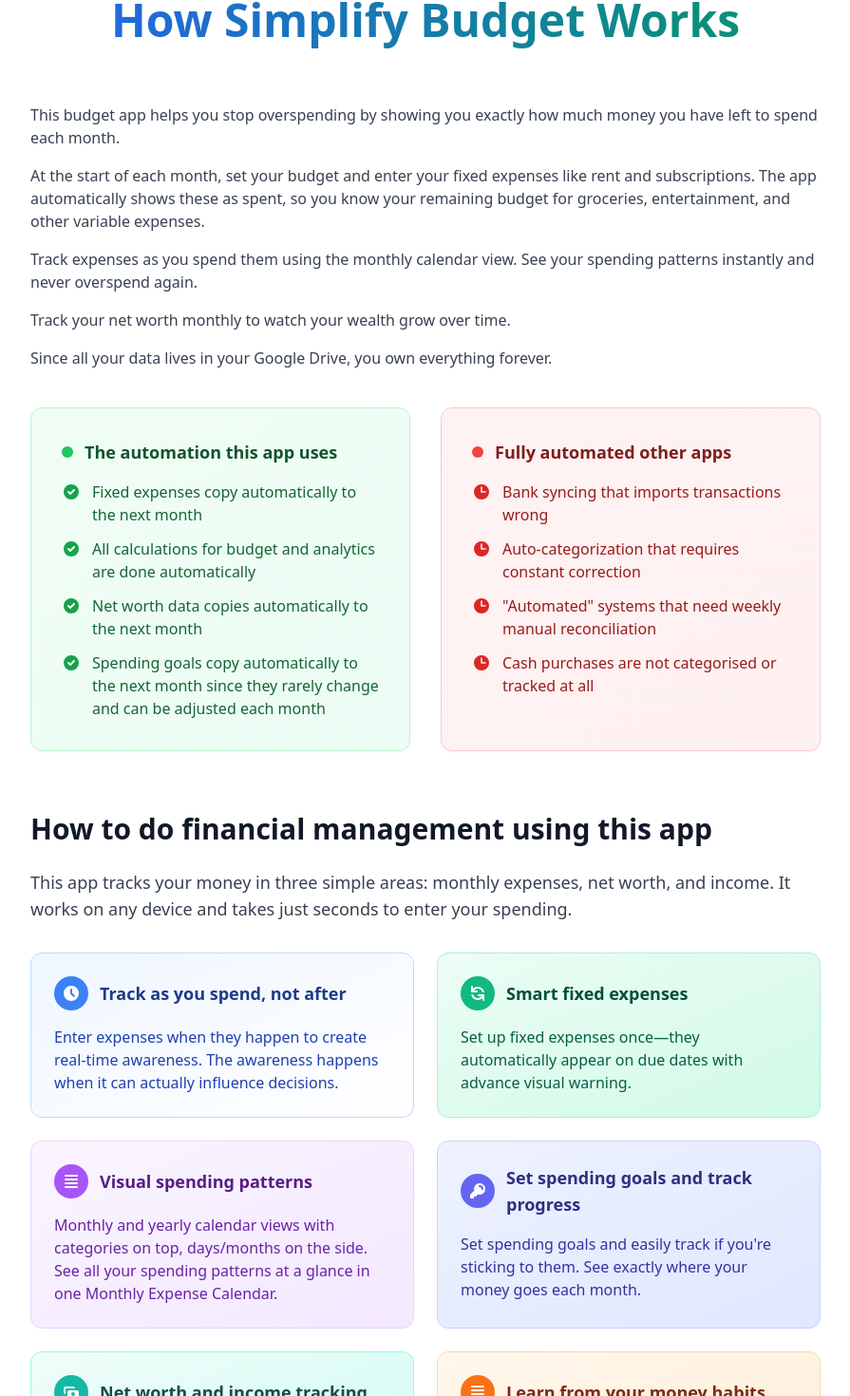
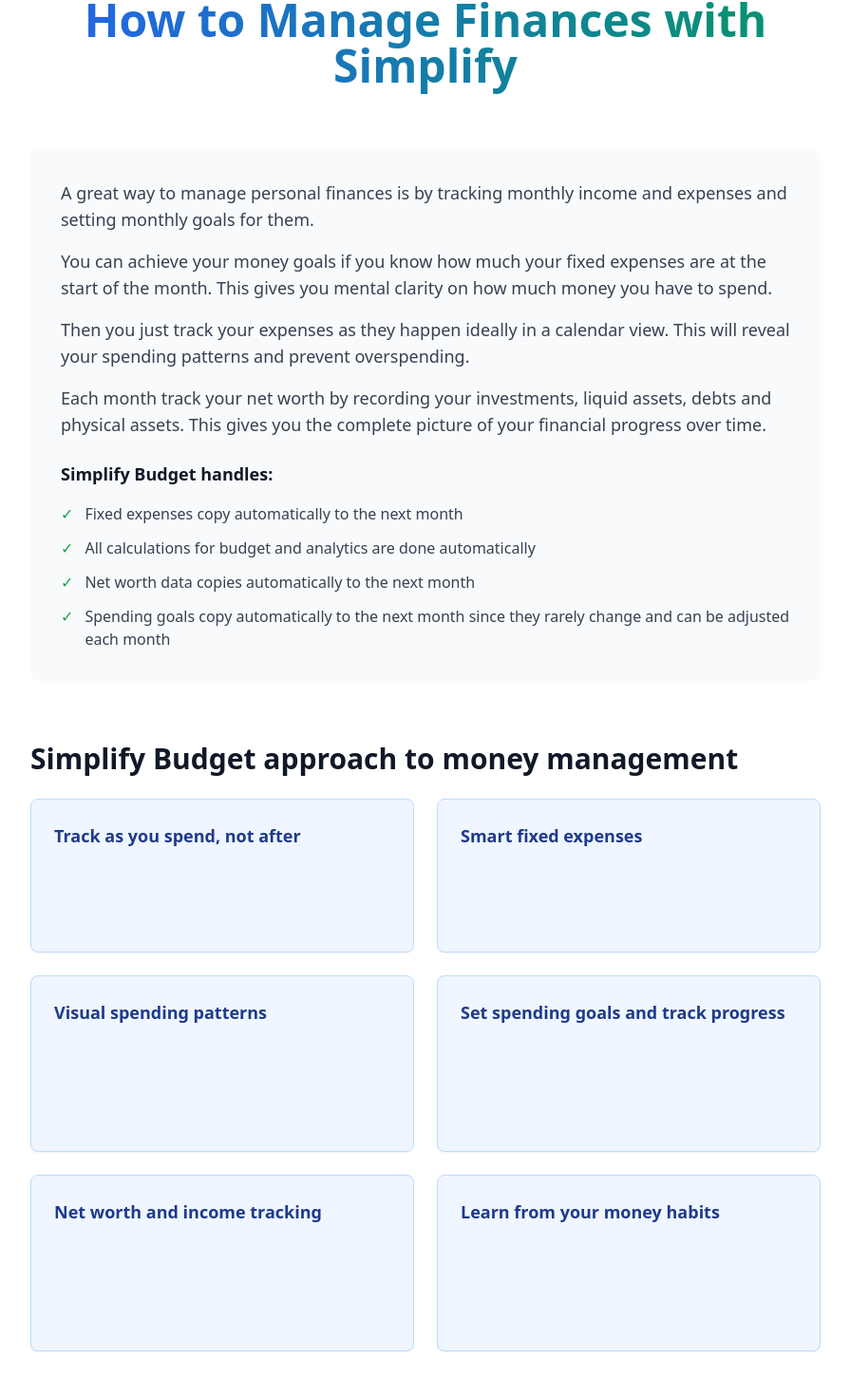
Before and after one commit to serdarsalim/personalfinance, a Next.js app: page /how-it-works in a window 1280 px wide. Shown: the part 171-1641 px from the top of the page at 95% size, without its empty margins (192-1087 px from the left). Built offline with nearby package versions, Linux system fonts and the light colour scheme.

Commit message:
fxing the how to page

```diff
--- a/src/app/how-it-works/PhilosophyClient.tsx
+++ b/src/app/how-it-works/PhilosophyClient.tsx
@@ -8,8 +8,8 @@ const PhilosophyClient = () => {
   const [showSidebar, setShowSidebar] = useState(true);
 
   const sections = [
-    { id: 'introduction', title: 'Learn More' },
-    { id: 'philosophy', title: 'Our Approach' },
+    { id: 'introduction', title: 'Getting Started' },
+    { id: 'philosophy', title: 'Simplify Approach' },
     { id: 'results', title: 'Why It Works' },
     { id: 'who-for', title: 'Who It\'s For' },
     { id: 'simple-beats-complex', title: 'Simple beats complex' },
--- a/src/app/how-it-works/page.tsx
+++ b/src/app/how-it-works/page.tsx
@@ -6,12 +6,12 @@ import { Metadata } from 'next';
 export const dynamic = 'force-dynamic';
 
 export const metadata: Metadata = {
-  title: 'How Simplify Budget Works - Complete Financial Management Made Easy',
-  description: 'Learn how Simplify Budget provides complete financial management with smart automation, visual expense tracking, and net worth monitoring. See why it works better than traditional budget apps.',
+  title: 'How to Manage Finances with Simplify Budget - Complete Guide',
+  description: 'Learn how to manage your finances effectively with Simplify Budget. Smart automation, visual expense tracking, and net worth monitoring made simple.',
   keywords: 'how simplify budget works, financial management app, smart budgeting, expense tracking, net worth tracking, budget calendar, family budgeting, google sheets budget',
   openGraph: {
-    title: 'How Simplify Budget Works - Complete Financial Management Made Easy',
-    description: 'Learn how Simplify Budget provides complete financial management with smart automation and visual expense tracking.',
+    title: 'How to Manage Finances with Simplify Budget - Complete Guide',
+    description: 'Learn how to manage your finances effectively with Simplify Budget. Smart automation, visual expense tracking, and net worth monitoring made simple.',
     url: 'https://simplifybudget.com/how-it-works',
     siteName: 'Simplify Budget',
     images: [
@@ -27,8 +27,8 @@ export const metadata: Metadata = {
   },
   twitter: {
     card: 'summary_large_image',
-    title: 'How Simplify Budget Works - Complete Financial Management Made Easy',
-    description: 'Learn how Simplify Budget provides complete financial management with smart automation and visual expense tracking.',
+    title: 'How to Manage Finances with Simplify Budget - Complete Guide',
+    description: 'Learn how to manage your finances effectively with Simplify Budget. Smart automation, visual expense tracking, and net worth monitoring made simple.',
     images: ['https://simplifybudget.com/simplifybudget.jpg'],
   },
   alternates: {
@@ -45,7 +45,7 @@ const ArticleContent = () => (
       <div className="max-w-4xl mx-auto px-4 sm:px-6 lg:px-8">
         <div className="text-center">
           <h1 className="text-4xl sm:text-5xl font-bold mb-6 bg-clip-text text-transparent bg-gradient-to-r from-blue-600 to-emerald-600 leading-tight pb-2">
-          How Simplify Budget Works
+          How to Manage Finances with Simplify
           </h1>
         </div>
       </div>
@@ -63,194 +63,90 @@ const ArticleContent = () => (
         {/* Introduction */}
         <section id="introduction" className="mb-16">
 
-     <p className="text-gray-700 mb-4">
-  This budget app helps you stop overspending by showing you exactly how much money you have left to spend each month.
+          <div className="bg-gray-50 p-8 rounded-lg">
+            <p className="text-gray-700 text-lg mb-4">
+              A great way to manage personal finances is by tracking monthly income and expenses and setting monthly goals for them.
             </p>
 
-<p className="text-gray-700 mb-4">
-  At the start of each month, set your budget and enter your fixed expenses like rent and subscriptions. The app automatically shows these as spent, so you know your remaining budget for groceries, entertainment, and other variable expenses.
+            <p className="text-gray-700 text-lg mb-4">
+              You can achieve your money goals if you know how much your fixed expenses are at the start of the month. This gives you mental clarity on how much money you have to spend.
             </p>
 
-<p className="text-gray-700 mb-4">
-  Track expenses as you spend them using the monthly calendar view. See your spending patterns instantly and never overspend again.
+            <p className="text-gray-700 text-lg mb-4">
+              Then you just track your expenses as they happen ideally in a calendar view. This will reveal your spending patterns and prevent overspending.
             </p>
 
-<p className="text-gray-700 mb-4">
-  Track your net worth monthly to watch your wealth grow over time.
+            <p className="text-gray-700 text-lg mb-6">
+              Each month track your net worth by recording your investments, liquid assets, debts and physical assets. This gives you the complete picture of your financial progress over time.
             </p>
 
-<p className="text-gray-700 mb-4">
-  Since all your data lives in your Google Drive, you own everything forever.
-</p> <br></br>
+            <h3 className="text-lg font-bold text-gray-900 mb-4">Simplify Budget handles:</h3>
 
-          {/* The Right Kind of Automation */}
-          <div className="mb-12">
-
-
-            <div className="grid md:grid-cols-2 gap-8 mb-6">
-              <div className="bg-gradient-to-br from-green-50 to-emerald-50 border border-green-200 p-8 rounded-xl shadow-sm">
-                <div className="flex items-center mb-4">
-                  <div className="w-3 h-3 bg-green-500 rounded-full mr-3"></div>
-                  <h4 className="font-bold text-green-900 text-lg">The automation this app uses</h4>
-                </div>
             <ul className="space-y-3">
-                  <li className="flex items-start text-green-800">
-                    <svg className="w-5 h-5 text-green-600 mr-3 mt-0.5 flex-shrink-0" fill="currentColor" viewBox="0 0 20 20">
-                      <path fillRule="evenodd" d="M10 18a8 8 0 100-16 8 8 0 000 16zm3.707-9.293a1 1 0 00-1.414-1.414L9 10.586 7.707 9.293a1 1 0 00-1.414 1.414l2 2a1 1 0 001.414 0l4-4z" clipRule="evenodd" />
-                    </svg>
-                    Fixed expenses copy automatically to the next month
+              <li className="flex items-start">
+                <span className="text-green-600 mr-3">✓</span>
+                <span className="text-gray-700">Fixed expenses copy automatically to the next month</span>
               </li>
-                  <li className="flex items-start text-green-800">
-                    <svg className="w-5 h-5 text-green-600 mr-3 mt-0.5 flex-shrink-0" fill="currentColor" viewBox="0 0 20 20">
-                      <path fillRule="evenodd" d="M10 18a8 8 0 100-16 8 8 0 000 16zm3.707-9.293a1 1 0 00-1.414-1.414L9 10.586 7.707 9.293a1 1 0 00-1.414 1.414l2 2a1 1 0 001.414 0l4-4z" clipRule="evenodd" />
-                    </svg>
-                    All calculations for budget and analytics are done automatically
+              <li className="flex items-start">
+                <span className="text-green-600 mr-3">✓</span>
+                <span className="text-gray-700">All calculations for budget and analytics are done automatically</span>
               </li>
-                  <li className="flex items-start text-green-800">
-                    <svg className="w-5 h-5 text-green-600 mr-3 mt-0.5 flex-shrink-0" fill="currentColor" viewBox="0 0 20 20">
-                      <path fillRule="evenodd" d="M10 18a8 8 0 100-16 8 8 0 000 16zm3.707-9.293a1 1 0 00-1.414-1.414L9 10.586 7.707 9.293a1 1 0 00-1.414 1.414l2 2a1 1 0 001.414 0l4-4z" clipRule="evenodd" />
-                    </svg>
-                    Net worth data copies automatically to the next month
+              <li className="flex items-start">
+                <span className="text-green-600 mr-3">✓</span>
+                <span className="text-gray-700">Net worth data copies automatically to the next month</span>
               </li>
-                  <li className="flex items-start text-green-800">
-                    <svg className="w-5 h-5 text-green-600 mr-3 mt-0.5 flex-shrink-0" fill="currentColor" viewBox="0 0 20 20">
-                      <path fillRule="evenodd" d="M10 18a8 8 0 100-16 8 8 0 000 16zm3.707-9.293a1 1 0 00-1.414-1.414L9 10.586 7.707 9.293a1 1 0 00-1.414 1.414l2 2a1 1 0 001.414 0l4-4z" clipRule="evenodd" />
-                    </svg>
-                    Spending goals copy automatically to the next month since they rarely change and can be adjusted each month
+              <li className="flex items-start">
+                <span className="text-green-600 mr-3">✓</span>
+                <span className="text-gray-700">Spending goals copy automatically to the next month since they rarely change and can be adjusted each month</span>
               </li>
             </ul>
-              </div>
-
-              <div className="bg-gradient-to-br from-red-50 to-rose-50 border border-red-200 p-8 rounded-xl shadow-sm">
-                <div className="flex items-center mb-4">
-                  <div className="w-3 h-3 bg-red-500 rounded-full mr-3"></div>
-                  <h4 className="font-bold text-red-900 text-lg">Fully automated other apps</h4>
-                </div>
-                <ul className="space-y-3">
-                  <li className="flex items-start text-red-800">
-                    <svg className="w-5 h-5 text-red-600 mr-3 mt-0.5 flex-shrink-0" fill="currentColor" viewBox="0 0 20 20">
-                      <path fillRule="evenodd" d="M10 18a8 8 0 100-16 8 8 0 000 16zm.75-13a.75.75 0 00-1.5 0v5c0 .414.336.75.75.75h4a.75.75 0 000-1.5h-3.25V5z" clipRule="evenodd" />
-                    </svg>
-                    Bank syncing that imports transactions wrong
-                  </li>
-                  <li className="flex items-start text-red-800">
-                    <svg className="w-5 h-5 text-red-600 mr-3 mt-0.5 flex-shrink-0" fill="currentColor" viewBox="0 0 20 20">
-                      <path fillRule="evenodd" d="M10 18a8 8 0 100-16 8 8 0 000 16zm.75-13a.75.75 0 00-1.5 0v5c0 .414.336.75.75.75h4a.75.75 0 000-1.5h-3.25V5z" clipRule="evenodd" />
-                    </svg>
-                    Auto-categorization that requires constant correction
-                  </li>
-                  <li className="flex items-start text-red-800">
-                    <svg className="w-5 h-5 text-red-600 mr-3 mt-0.5 flex-shrink-0" fill="currentColor" viewBox="0 0 20 20">
-                      <path fillRule="evenodd" d="M10 18a8 8 0 100-16 8 8 0 000 16zm.75-13a.75.75 0 00-1.5 0v5c0 .414.336.75.75.75h4a.75.75 0 000-1.5h-3.25V5z" clipRule="evenodd" />
-                    </svg>
-                    "Automated" systems that need weekly manual reconciliation
-                  </li>
-                  <li className="flex items-start text-red-800">
-                    <svg className="w-5 h-5 text-red-600 mr-3 mt-0.5 flex-shrink-0" fill="currentColor" viewBox="0 0 20 20">
-                      <path fillRule="evenodd" d="M10 18a8 8 0 100-16 8 8 0 000 16zm.75-13a.75.75 0 00-1.5 0v5c0 .414.336.75.75.75h4a.75.75 0 000-1.5h-3.25V5z" clipRule="evenodd" />
-                    </svg>
-                    Cash purchases are not categorised or tracked at all
-                  </li>
-                </ul>
-              </div>
-            </div>
-
-
-
-
           </div>
 
         </section>
 
         {/* The Simplify Budget Philosophy */}
         <section id="philosophy" className="mb-16">
-          <h2 className="text-3xl font-bold mb-6 text-gray-900">How to do financial management using this app</h2>
-
-          <p className="text-gray-700 mb-8 text-lg">
-            This app tracks your money in three simple areas: monthly expenses, net worth, and income. It works on any device and takes just seconds to enter your spending.
-          </p>
+          <h2 className="text-3xl font-bold mb-6 text-gray-900">Simplify Budget approach to money management</h2>
 
           <div className="grid md:grid-cols-2 gap-6">
-            <div className="bg-gradient-to-br from-blue-50 to-blue-100 border border-blue-200 p-6 rounded-xl">
-              <div className="flex items-center mb-4">
-                <div className="bg-blue-500 rounded-full p-2 mr-3">
-                  <svg className="w-5 h-5 text-white" fill="currentColor" viewBox="0 0 20 20">
-                    <path fillRule="evenodd" d="M10 18a8 8 0 100-16 8 8 0 000 16zm1-12a1 1 0 10-2 0v4a1 1 0 00.293.707l2.828 2.829a1 1 0 101.415-1.415L11 9.586V6z" clipRule="evenodd" />
-                  </svg>
-                </div>
-                <h3 className="text-lg font-bold text-blue-900">Track as you spend, not after</h3>
-              </div>
-              <p className="text-blue-800">
+            <div className="group bg-blue-50 hover:bg-blue-100 border border-blue-200 p-6 rounded-lg shadow-sm transition-all duration-300 cursor-pointer">
+              <h3 className="text-lg font-bold text-blue-900 mb-3">Track as you spend, not after</h3>
+              <p className="text-blue-700 opacity-0 group-hover:opacity-100 transition-opacity duration-300">
                 Enter expenses when they happen to create real-time awareness. The awareness happens when it can actually influence decisions.
               </p>
             </div>
 
-            <div className="bg-gradient-to-br from-emerald-50 to-emerald-100 border border-emerald-200 p-6 rounded-xl">
-              <div className="flex items-center mb-4">
-                <div className="bg-emerald-500 rounded-full p-2 mr-3">
-                  <svg className="w-5 h-5 text-white" fill="currentColor" viewBox="0 0 20 20">
-                    <path fillRule="evenodd" d="M4 2a1 1 0 011 1v2.101a7.002 7.002 0 0111.601 2.566 1 1 0 11-1.885.666A5.002 5.002 0 005.999 7H9a1 1 0 010 2H4a1 1 0 01-1-1V3a1 1 0 011-1zm.008 9.057a1 1 0 011.276.61A5.002 5.002 0 0014.001 13H11a1 1 0 110-2h5a1 1 0 011 1v5a1 1 0 11-2 0v-2.101a7.002 7.002 0 01-11.601-2.566 1 1 0 01.61-1.276z" clipRule="evenodd" />
-                  </svg>
-                </div>
-                <h3 className="text-lg font-bold text-emerald-900">Smart fixed expenses</h3>
-              </div>
-              <p className="text-emerald-800">
+            <div className="group bg-blue-50 hover:bg-blue-100 border border-blue-200 p-6 rounded-lg shadow-sm transition-all duration-300 cursor-pointer">
+              <h3 className="text-lg font-bold text-blue-900 mb-3">Smart fixed expenses</h3>
+              <p className="text-blue-700 opacity-0 group-hover:opacity-100 transition-opacity duration-300">
                 Set up fixed expenses once—they automatically appear on due dates with advance visual warning.
               </p>
             </div>
 
-            <div className="bg-gradient-to-br from-purple-50 to-purple-100 border border-purple-200 p-6 rounded-xl">
-              <div className="flex items-center mb-4">
-                <div className="bg-purple-500 rounded-full p-2 mr-3">
-                  <svg className="w-5 h-5 text-white" fill="currentColor" viewBox="0 0 20 20">
-                    <path fillRule="evenodd" d="M3 4a1 1 0 011-1h12a1 1 0 110 2H4a1 1 0 01-1-1zm0 4a1 1 0 011-1h12a1 1 0 110 2H4a1 1 0 01-1-1zm0 4a1 1 0 011-1h12a1 1 0 110 2H4a1 1 0 01-1-1zm0 4a1 1 0 011-1h12a1 1 0 110 2H4a1 1 0 01-1-1z" clipRule="evenodd" />
-                  </svg>
-                </div>
-                <h3 className="text-lg font-bold text-purple-900">Visual spending patterns</h3>
-              </div>
-              <p className="text-purple-800">
+            <div className="group bg-blue-50 hover:bg-blue-100 border border-blue-200 p-6 rounded-lg shadow-sm transition-all duration-300 cursor-pointer">
+              <h3 className="text-lg font-bold text-blue-900 mb-3">Visual spending patterns</h3>
+              <p className="text-blue-700 opacity-0 group-hover:opacity-100 transition-opacity duration-300">
                 Monthly and yearly calendar views with categories on top, days/months on the side. See all your spending patterns at a glance in one Monthly Expense Calendar.
               </p>
             </div>
 
-            <div className="bg-gradient-to-br from-indigo-50 to-indigo-100 border border-indigo-200 p-6 rounded-xl">
-              <div className="flex items-center mb-4">
-                <div className="bg-indigo-500 rounded-full p-2 mr-3">
-                  <svg className="w-5 h-5 text-white" fill="currentColor" viewBox="0 0 20 20">
-                    <path fillRule="evenodd" d="M18 8a6 6 0 01-7.743 5.743L10 14l-1 1-1 1H6v2H2v-4l4.257-4.257A6 6 0 1118 8zm-6-4a1 1 0 100 2 2 2 0 012 2 1 1 0 102 0 4 4 0 00-4-4z" clipRule="evenodd" />
-                  </svg>
-                </div>
-                <h3 className="text-lg font-bold text-indigo-900">Set spending goals and track progress</h3>
-              </div>
-              <p className="text-indigo-800">
+            <div className="group bg-blue-50 hover:bg-blue-100 border border-blue-200 p-6 rounded-lg shadow-sm transition-all duration-300 cursor-pointer">
+              <h3 className="text-lg font-bold text-blue-900 mb-3">Set spending goals and track progress</h3>
+              <p className="text-blue-700 opacity-0 group-hover:opacity-100 transition-opacity duration-300">
                 Set spending goals and easily track if you're sticking to them. See exactly where your money goes each month.
               </p>
             </div>
 
-            <div className="bg-gradient-to-br from-teal-50 to-teal-100 border border-teal-200 p-6 rounded-xl">
-              <div className="flex items-center mb-4">
-                <div className="bg-teal-500 rounded-full p-2 mr-3">
-                  <svg className="w-5 h-5 text-white" fill="currentColor" viewBox="0 0 20 20">
-                    <path fillRule="evenodd" d="M4 4a2 2 0 00-2 2v4a2 2 0 002 2V6h10a2 2 0 00-2-2H4zm2 6a2 2 0 012-2h8a2 2 0 012 2v4a2 2 0 01-2 2H8a2 2 0 01-2-2v-4zm6 4a2 2 0 100-4 2 2 0 000 4z" clipRule="evenodd" />
-                  </svg>
-                </div>
-                <h3 className="text-lg font-bold text-teal-900">Net worth and income tracking</h3>
-              </div>
-              <p className="text-teal-800">
+            <div className="group bg-blue-50 hover:bg-blue-100 border border-blue-200 p-6 rounded-lg shadow-sm transition-all duration-300 cursor-pointer">
+              <h3 className="text-lg font-bold text-blue-900 mb-3">Net worth and income tracking</h3>
+              <p className="text-blue-700 opacity-0 group-hover:opacity-100 transition-opacity duration-300">
                 Track your complete financial picture over time—assets, debts, and income trends. Previous month's data copies over automatically.
               </p>
             </div>
 
-            <div className="bg-gradient-to-br from-orange-50 to-orange-100 border border-orange-200 p-6 rounded-xl">
-              <div className="flex items-center mb-4">
-                <div className="bg-orange-500 rounded-full p-2 mr-3">
-                  <svg className="w-5 h-5 text-white" fill="currentColor" viewBox="0 0 20 20">
-                    <path fillRule="evenodd" d="M3 4a1 1 0 011-1h12a1 1 0 110 2H4a1 1 0 01-1-1zm0 4a1 1 0 011-1h12a1 1 0 110 2H4a1 1 0 01-1-1zm0 4a1 1 0 011-1h12a1 1 0 110 2H4a1 1 0 01-1-1zm0 4a1 1 0 011-1h12a1 1 0 110 2H4a1 1 0 01-1-1z" clipRule="evenodd" />
-                  </svg>
-                </div>
-                <h3 className="text-lg font-bold text-orange-900">Learn from your money habits</h3>
-              </div>
-              <p className="text-orange-800">
+            <div className="group bg-blue-50 hover:bg-blue-100 border border-blue-200 p-6 rounded-lg shadow-sm transition-all duration-300 cursor-pointer">
+              <h3 className="text-lg font-bold text-blue-900 mb-3">Learn from your money habits</h3>
+              <p className="text-blue-700 opacity-0 group-hover:opacity-100 transition-opacity duration-300">
                 Get insights on your past spending and money habits so you can learn from them and stop being stressed about money. Know if you're getting financially secure or just burning cash.
               </p>
             </div>
```
Lines whose indentation alone changed are shown as unchanged.
